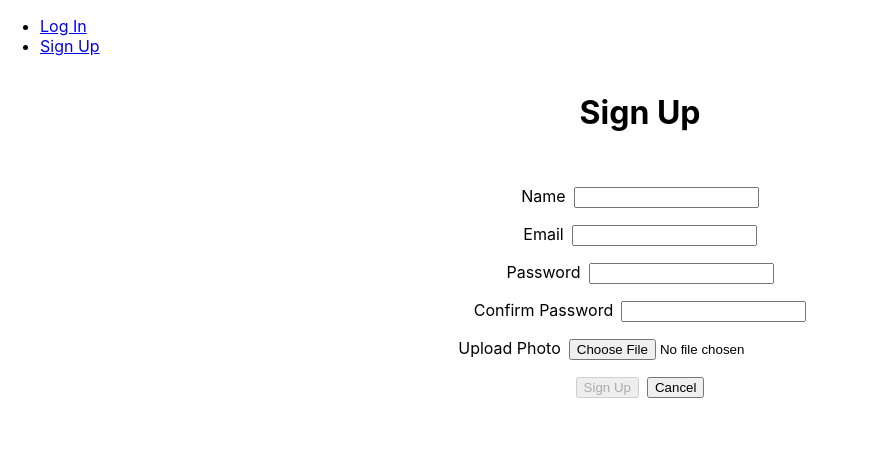
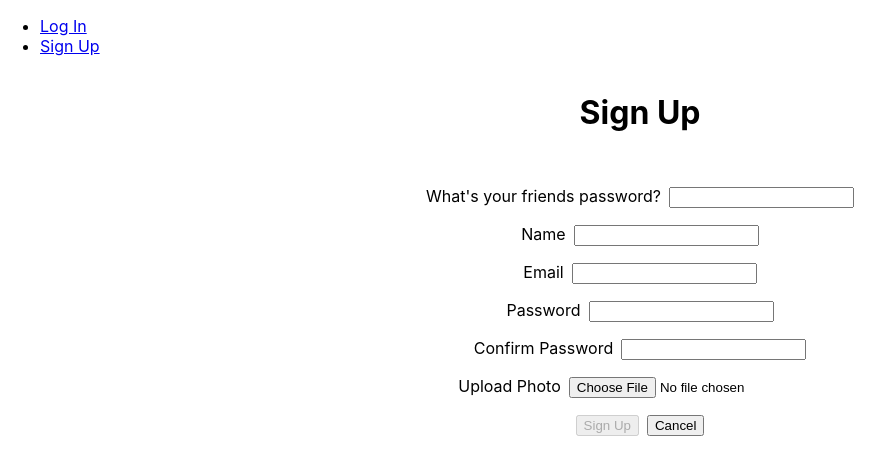
Before and after one commit to dayanalittle/rate-your-friend-front, a React (Vite) app: page /signup in a window 1280 px wide. Shown: the top 474 px of the page, without its empty margins (0-894 px from the left). Built offline with nearby package versions, Linux system fonts and the light colour scheme; no server answers.

Commit message:
add friend password feature ,fix bug, change out bean icons

```diff
--- a/package.json
+++ b/package.json
@@ -14,6 +14,7 @@
     "mongoose": "^6.9.1",
     "react": "^18.2.0",
     "react-dom": "^18.2.0",
+    "react-icons": "^4.7.1",
     "react-router": "^6.8.1",
     "react-router-dom": "^6.8.1"
   },
--- a/src/App.css
+++ b/src/App.css
@@ -0,0 +1,6 @@
+.align-stars {
+  display: flex;
+  flex-direction: row;
+  /* justify-content: space-evenly; */
+  align-items: center;
+}
--- a/src/components/ProfileCard/ProfileCard.tsx
+++ b/src/components/ProfileCard/ProfileCard.tsx
@@ -10,7 +10,7 @@ import { RatingManagerFormData } from '../../types/forms'
 
 interface ProfileCardProps {
   profile: Profile;
-  handleRatng: (formData: RatingManagerFormData) => void;
+  handleRating: (formData: RatingManagerFormData) => void;
 }
 
 const ProfileCard = (props: ProfileCardProps): JSX.Element => {
@@ -23,7 +23,7 @@ const ProfileCard = (props: ProfileCardProps): JSX.Element => {
       <img src={profilePic} alt={`${profile.name}'s avatar`} />
       <h1>{profile.name}</h1>
 
-      <RatingManager { ...props } />
+      <RatingManager {...props}  />
 
     </article>
   )
--- a/src/components/RatingManager/RatingManager.tsx
+++ b/src/components/RatingManager/RatingManager.tsx
@@ -1,18 +1,18 @@
 // assets
-import bean from '../../assets/icons/bean.png'
-import noBean from '../../assets/icons/noBean.png'
+import { HiStar, HiOutlineStar } from 'react-icons/hi2'
 
 // types
 import { Profile } from '../../types/models'
+import { RatingManagerFormData } from '../../types/forms'
 
 interface RatingManagerProps {
-	profile: Profile;
+  profile: Profile;
+  handleRating: (formData: RatingManagerFormData) => void;
 }
+const RatingManager = (props: RatingManagerProps): JSX.Element => {
+  const { profile, handleRating } = props
 
-const RatingManager = (props: RatingManagerProps): JSX.Element => {
-	const { profile } = props
-
-  const ratingOptions: [ 1, 2, 3, 4, 5 ] = [ 1, 2, 3, 4, 5 ]
+  const ratingOptions: [1, 2, 3, 4, 5] = [1, 2, 3, 4, 5]
   const ratingCount = profile.ratingsReceived.length
   let ratingSum = 0
 
@@ -20,15 +20,26 @@ const RatingManager = (props: RatingManagerProps): JSX.Element => {
 
   const profileRating = ratingCount ? ratingSum / ratingCount : 1
 
+  const handleClick = (evt: React.MouseEvent<HTMLImageElement>): void => {
+    const newValue = parseInt(evt.currentTarget.id)
+    handleRating({ value: newValue, profileId: profile.id })
+  }
+
   return (
-    <section>
+    <section className='align-stars'>
       {ratingOptions.map((rating): JSX.Element => (
-        <img
+        <div
           id={rating.toString()}
           key={rating}
-          src={rating <= profileRating ? bean : noBean}
-          alt="Bean Symbol"
-        />
+          onClick={handleClick}
+        >
+          {rating <= profileRating ? <HiStar
+            id={rating.toString()}
+            key={rating}
+            color="yellow"
+            size={50}
+          /> : <HiOutlineStar color='gray' size={50} />}
+        </div>
       ))}
     </section>
   )
--- a/src/components/SignupForm/SignupForm.tsx
+++ b/src/components/SignupForm/SignupForm.tsx
@@ -23,6 +23,7 @@ const SignupForm = (props: AuthFormProps): JSX.Element => {
     email: '',
     password: '',
     passwordConf: '',
+    friendPassword: '',
   })
   const [photoData, setPhotoData] = useState<PhotoFormData>({
     photo: null
@@ -52,10 +53,10 @@ const SignupForm = (props: AuthFormProps): JSX.Element => {
     }
   }
 
-  const { name, email, password, passwordConf } = formData
+  const { name, email, password, passwordConf, friendPassword } = formData
 
   const isFormInvalid = (): boolean => {
-    return !(name && email && password && password === passwordConf)
+    return !(name && email && password && password === passwordConf && friendPassword === 'PASSWORD')
   }
 
   return (
@@ -64,6 +65,16 @@ const SignupForm = (props: AuthFormProps): JSX.Element => {
       onSubmit={handleSubmit}
       className={styles.container}
     >
+       <div className={styles.inputContainer}>
+        <label htmlFor="friendPassword" className={styles.label}>What's your friends password?</label>
+        <input
+          type="text"
+          id="friendPassword"
+          value={friendPassword}
+          name="friendPassword"
+          onChange={handleChange}
+        />
+      </div>
       <div className={styles.inputContainer}>
         <label htmlFor="name" className={styles.label}>Name</label>
         <input
--- a/src/pages/Profiles/Profiles.tsx
+++ b/src/pages/Profiles/Profiles.tsx
@@ -25,7 +25,7 @@ const Profiles = (props: ProfilesProps): JSX.Element => {
         <ProfileCard
           key={profile.id.toString()}
           profile={profile}
-          handleRatng={props.handleRating}
+          handleRating={props.handleRating}
         />
       )}
     </main>
--- a/src/types/forms.ts
+++ b/src/types/forms.ts
@@ -17,6 +17,7 @@ export interface SignupFormData {
   email: string;
   password: string;
   passwordConf: string;
+  friendPassword: string;
 }
 
 export interface ChangePasswordFormData {
```
Also changed, not shown: 1 other file (tests, documents, lock files or other folders).
